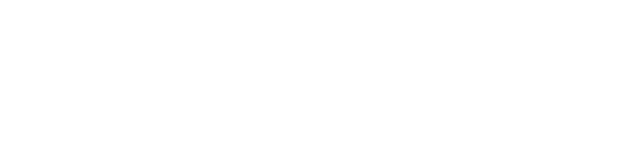
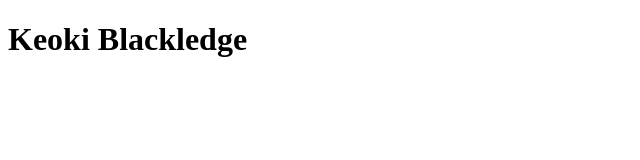
Before and after one commit to kblackledge1/VS-Code-projects, a plain HTML site: page About Me html/index.html in a window 1280 px wide. Shown: the whole page, without its empty margins (0-640 px from the left). Drawn offline with Linux system fonts and the light colour scheme.

Commit message:
added h1 tag with my name

```diff
--- a/About Me html/index.html
+++ b/About Me html/index.html
@@ -6,6 +6,8 @@
     <title>About Me</title>
 </head>
 <body>
-
+   <div id="name">
+        <h1>Keoki Blackledge</h1>
+   </div>
 </body>
 </html>
```
Also changed, not shown: 1 other file.
